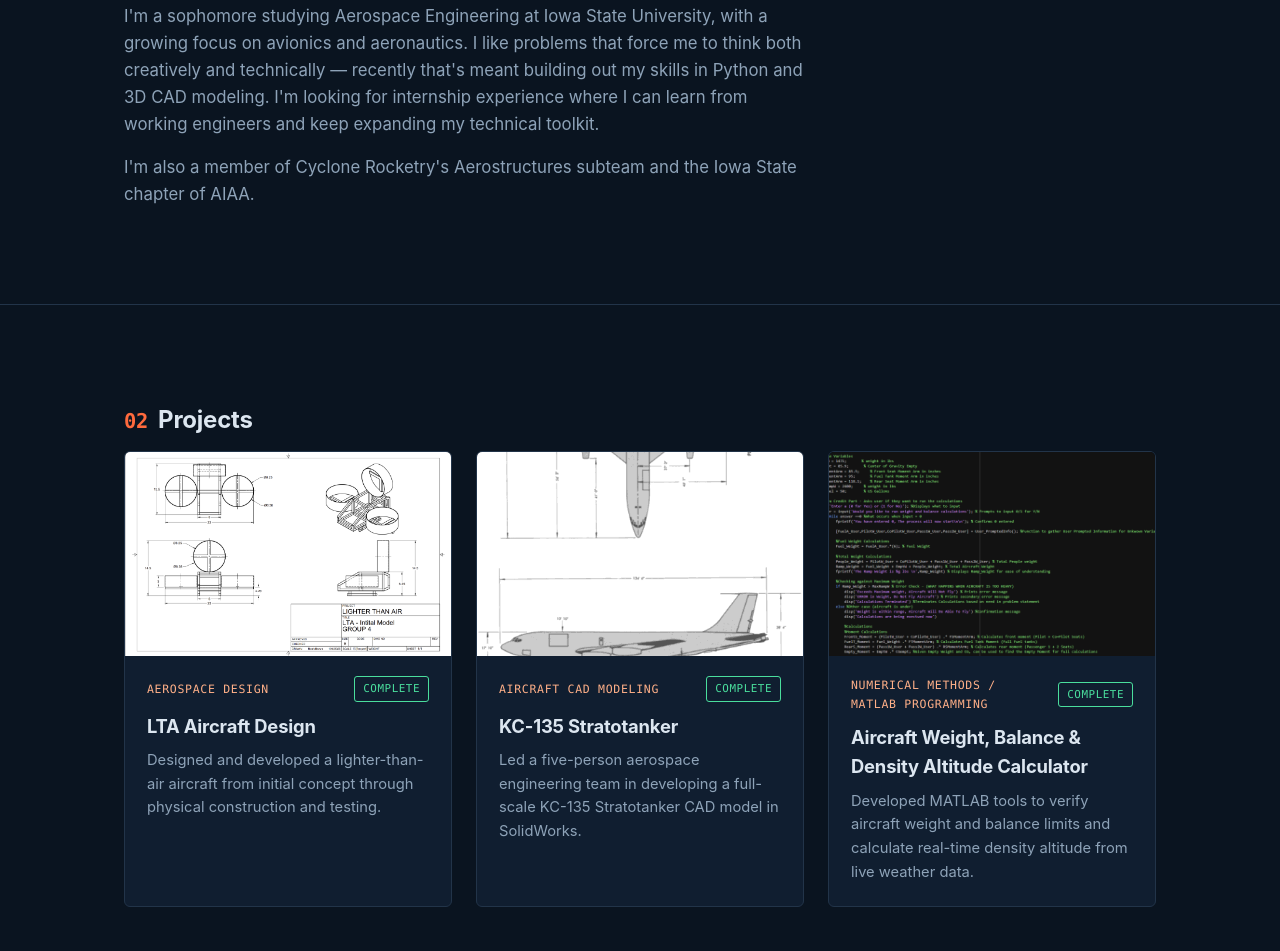
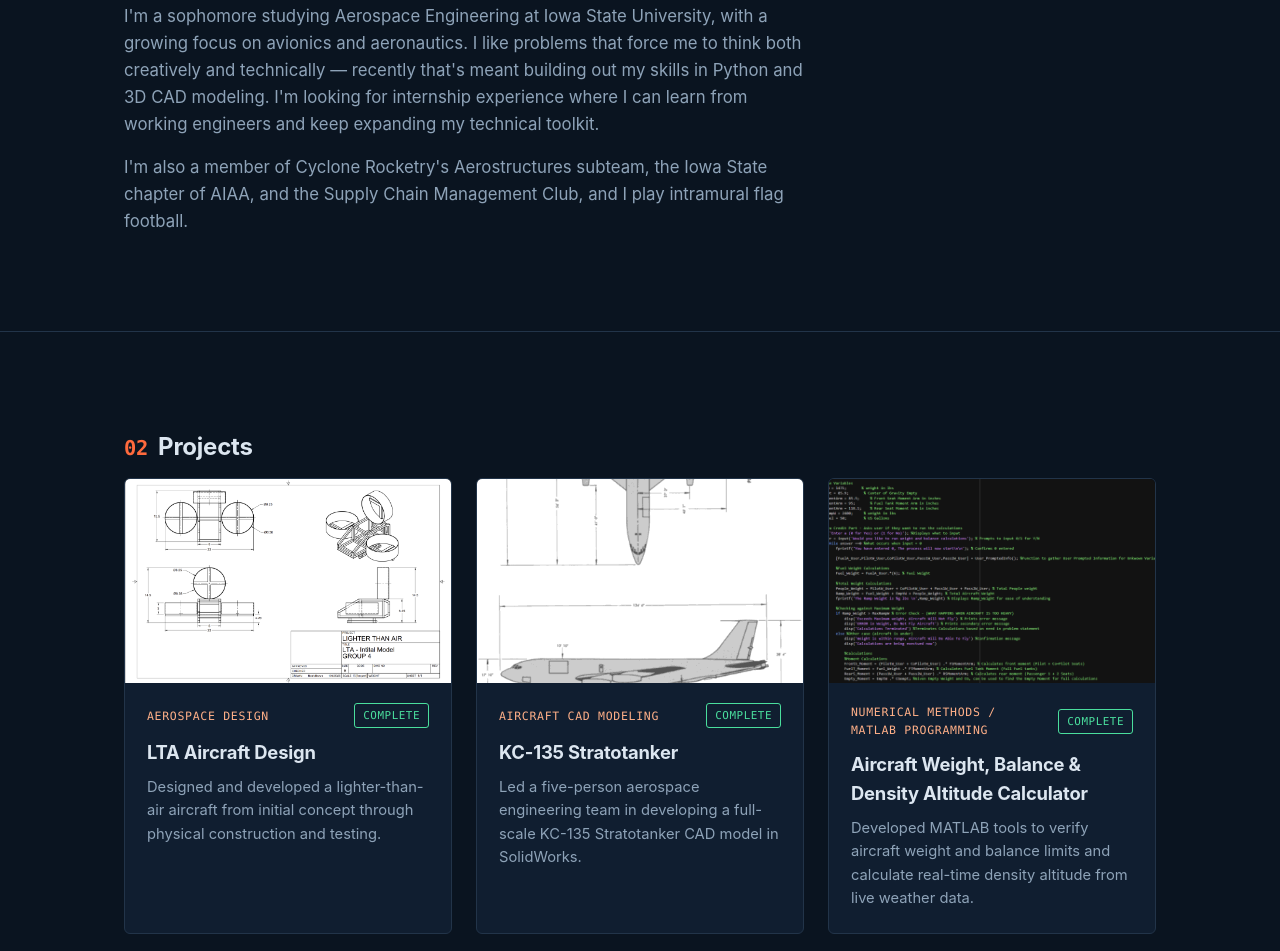
Before and after one commit to noahjb76/Digital-Portfolio, a plain HTML site: page index.html in a window 1280 px wide. Shown: the part 764-1715 px from the top of the page. Drawn offline with Linux system fonts and the light colour scheme.

Commit message:
Add Supply Chain Management Club and flag football to bio
Co-Authored-By: Claude Sonnet 5 <noreply@anthropic.com>

```diff
--- a/index.html
+++ b/index.html
@@ -40,7 +40,7 @@
         <h2><span class="tag-index">01</span>About</h2>
         <div class="about-content">
           <p>I'm a sophomore studying Aerospace Engineering at Iowa State University, with a growing focus on avionics and aeronautics. I like problems that force me to think both creatively and technically — recently that's meant building out my skills in Python and 3D CAD modeling. I'm looking for internship experience where I can learn from working engineers and keep expanding my technical toolkit.</p>
-          <p>I'm also a member of Cyclone Rocketry's Aerostructures subteam and the Iowa State chapter of AIAA.</p>
+          <p>I'm also a member of Cyclone Rocketry's Aerostructures subteam, the Iowa State chapter of AIAA, and the Supply Chain Management Club, and I play intramural flag football.</p>
         </div>
       </div>
     </section>
```
